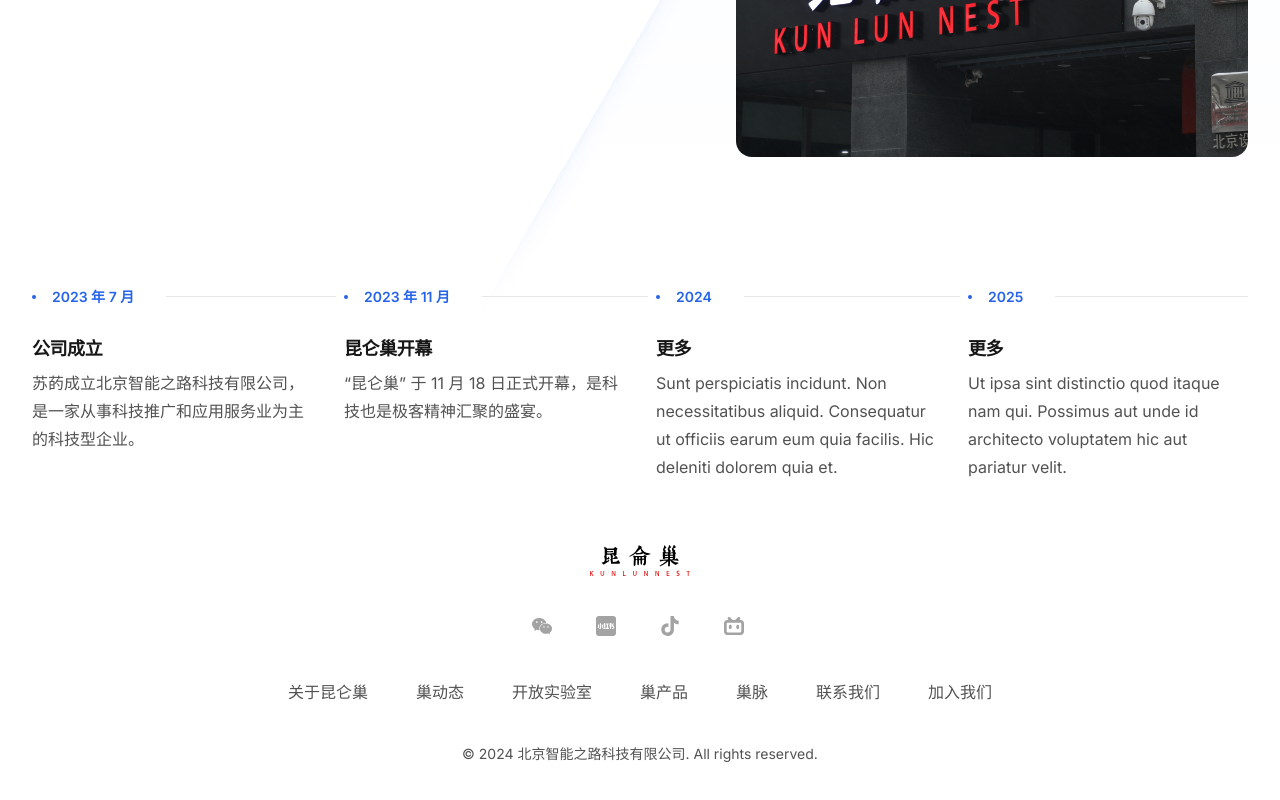
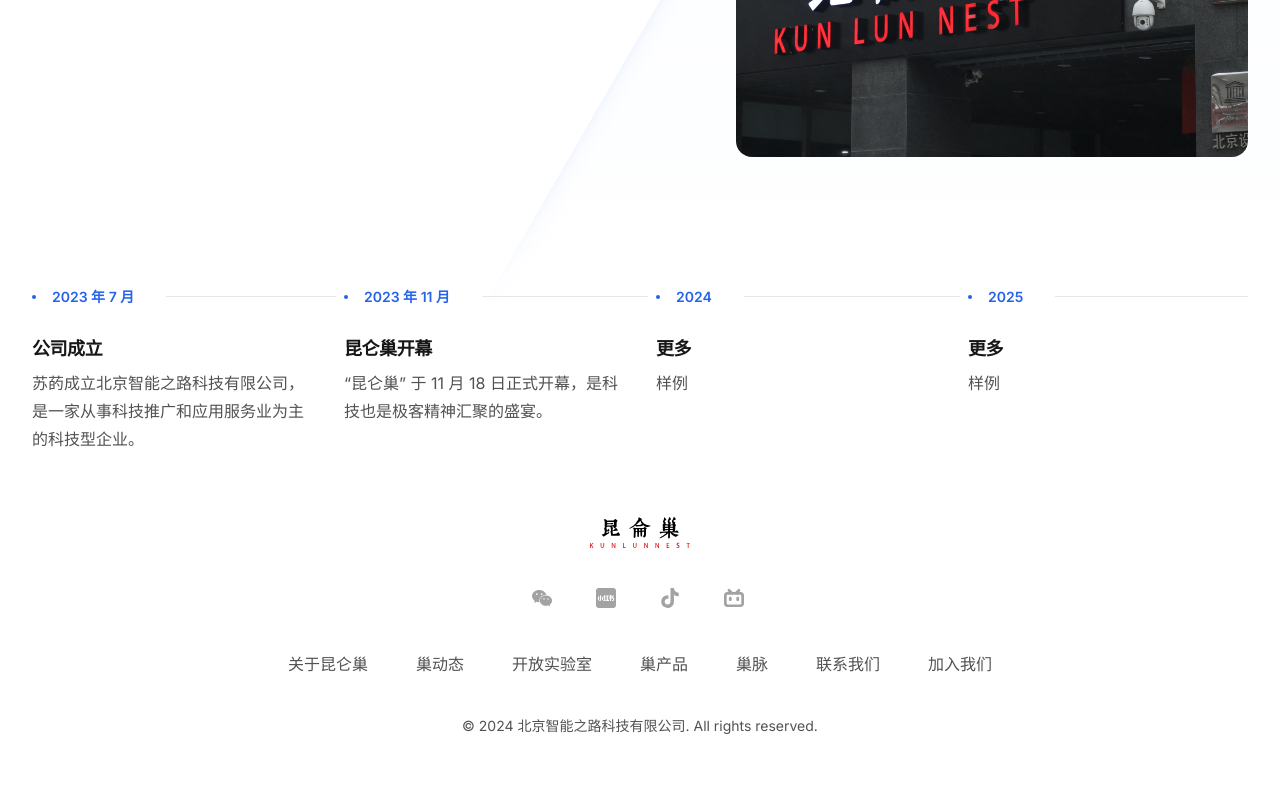
Before and after one commit to dabaz-official/kunlunnest, a Next.js app: page /about in a window 1280 px wide. Shown: the part 630-1430 px from the top of the page. Built offline with nearby package versions, Linux system fonts and the light colour scheme.

Commit message:
update example texts

```diff
--- a/components/about/AboutTimeline.tsx
+++ b/components/about/AboutTimeline.tsx
@@ -16,14 +16,14 @@
   {
     name: '更多',
     description:
-      'Sunt perspiciatis incidunt. Non necessitatibus aliquid. Consequatur ut officiis earum eum quia facilis. Hic deleniti dolorem quia et.',
+      '样例',
     date: '2024',
     dateTime: '2022-02',
   },
   {
     name: '更多',
     description:
-      'Ut ipsa sint distinctio quod itaque nam qui. Possimus aut unde id architecto voluptatem hic aut pariatur velit.',
+      '样例',
     date: '2025',
     dateTime: '2022-12',
   },
```
